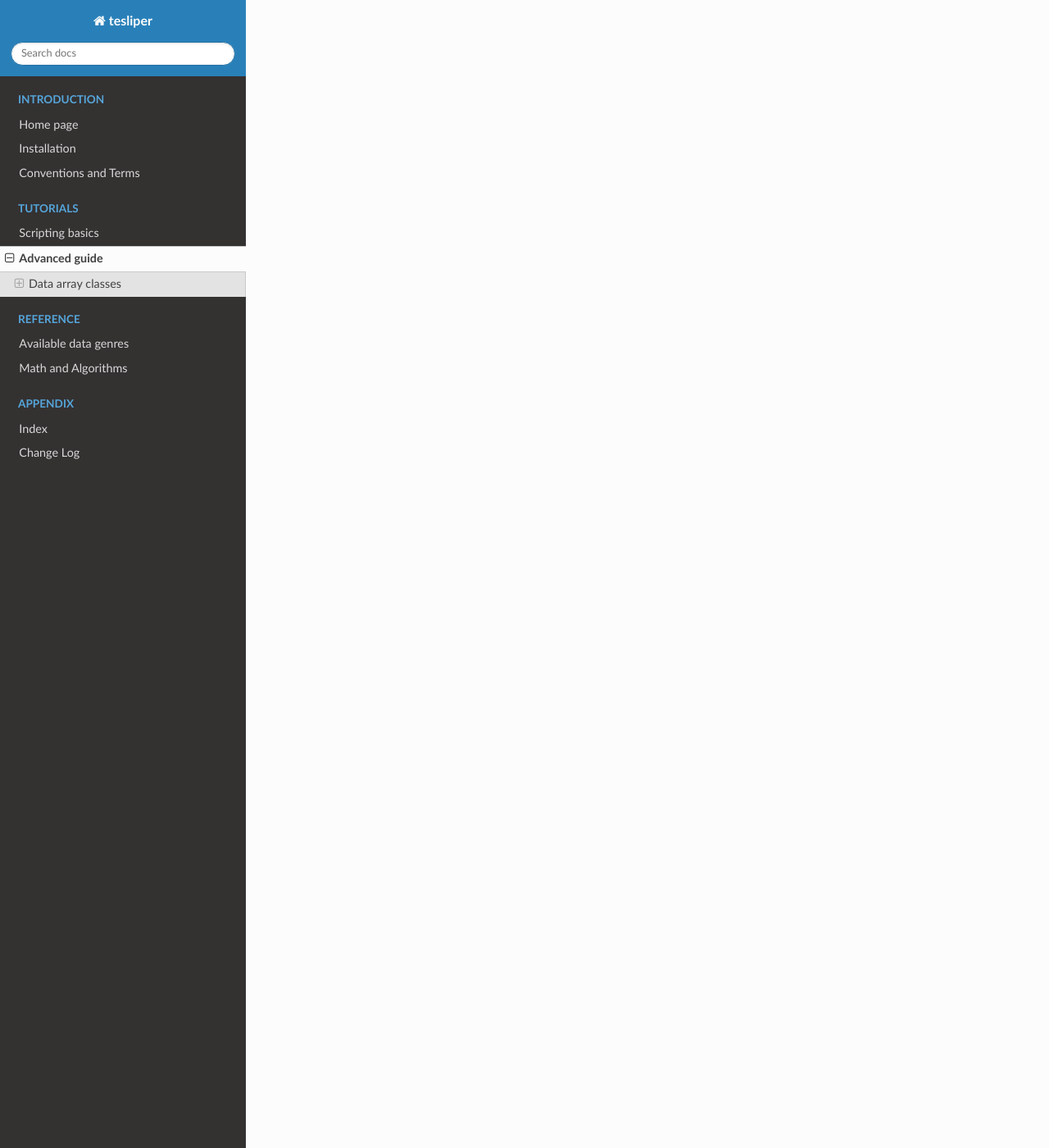
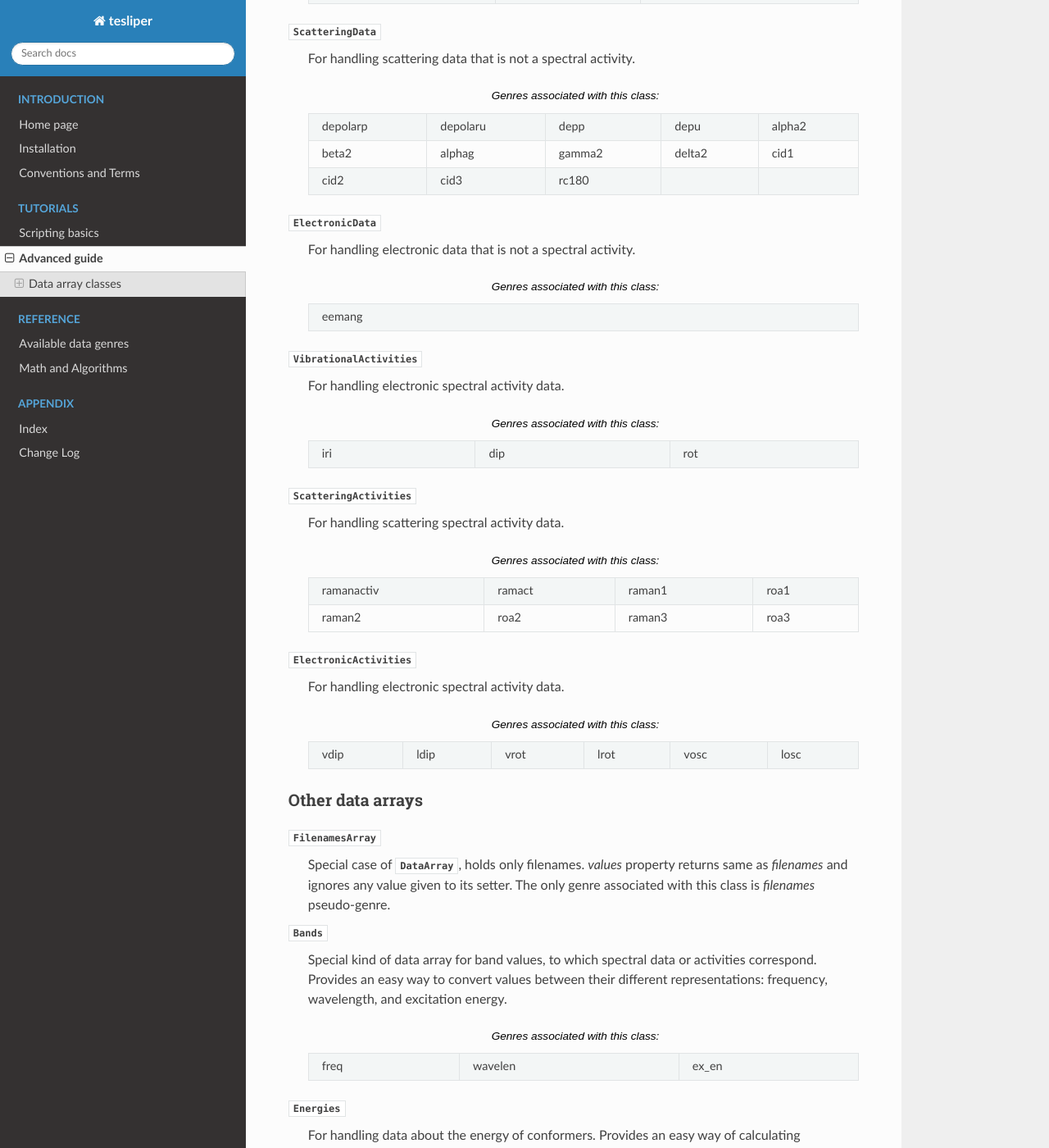
Before and after one commit to mishioo/tesliper, a Sphinx documentation site: the page built from docs/source/advanced.rst, in a window 1280 px wide and 1400 px high, scrolled down 2434 px. Shown: the whole window at 82% size. Built offline with Sphinx 7.4.7 and the Read the Docs theme 2.0.0, drawn with Linux system fonts in a browser that asks for light colours; pages that are not in the unit, such as notebooks, are missing from menus; some of the changed text lies outside the part shown.

Commit message:
Described data arrays in advanced tutorial.

```diff
--- a/docs/source/advanced.rst
+++ b/docs/source/advanced.rst
@@ -45,18 +45,201 @@
     Attributes that hold a band information are actually *freq* and *wavelen*
     respectively, *frequencies* and *wavelengths* are convenience aliases.
 
+Data arrays provided by ``tesliper`` are listed below in categories, along with a short
+description and with a list of data genres that are associated with a particular data
+array class. More information about a ``DataArray``-like class of interest may be learn
+in the :mod:`API reference <tesliper.glassware.arrays>`
+
 
 Generic types
 '''''''''''''
 
-.. autoclass:: tesliper.glassware.arrays.IntegerArray
-    :class-doc-from: class
+Simple data arrays, that hold an information of particular data type. They do not
+provide any functionality beside initial data validation.
 
-.. autoclass:: tesliper.glassware.arrays.FloatArray
-    :class-doc-from: class
+:class:`.IntegerArray`
+    For handling data of ``int`` type.
 
-.. autoclass:: tesliper.glassware.arrays.BooleanArray
-    :class-doc-from: class
+    .. list-table:: Genres associated with this class:
+        :width: 100%
 
-.. autoclass:: tesliper.glassware.arrays.InfoArray
-    :class-doc-from: class
+        * - charge
+          - multiplicity
+
+:class:`.FloatArray`
+    For handling data of ``float`` type.
+
+    .. list-table:: Genres associated with this class:
+        :width: 100%
+
+        * - zpecorr
+          - tencorr
+          - entcorr
+          - gibcorr
+
+:class:`.BooleanArray`
+    For handling data of ``bool`` type.
+
+    .. list-table:: Genres associated with this class:
+        :width: 100%
+
+        * - normal_termination
+          - optimization_completed
+
+:class:`.InfoArray`
+    For handling data of ``str`` type.
+
+    .. list-table:: Genres associated with this class:
+        :width: 100%
+
+        * - command
+          - stoichiometry
+
+Spectral data
+'''''''''''''
+
+Each data array in this category provides a *freq* or *wavelen* attribute, also
+accessible by their convenience aliases *frequencies* and *wavelengths*. These
+attributes store an information about frequency or wavelength that the particular
+spectral value is associated with (x-axis value of the center of the band).
+Activities genres, that are the genres that may be used to simulate the spectrum,
+also provide a *calculate_spectra()* method for this purpose.
+
+:class:`.VibrationalData`
+    For handling vibrational data that is not a spectral activity.
+
+    .. list-table:: Genres associated with this class:
+        :width: 100%
+
+        * - mass
+          - frc
+          - emang
+
+:class:`.ScatteringData`
+    For handling scattering data that is not a spectral activity.
+
+    .. list-table:: Genres associated with this class:
+        :width: 100%
+
+        * - depolarp
+          - depolaru
+          - depp
+          - depu
+          - alpha2
+        * - beta2
+          - alphag
+          - gamma2
+          - delta2
+          - cid1
+        * - cid2
+          - cid3
+          - rc180
+          -
+          -
+
+:class:`.ElectronicData`
+    For handling electronic data that is not a spectral activity.
+
+    .. list-table:: Genres associated with this class:
+        :width: 100%
+
+        * - eemang
+
+:class:`.VibrationalActivities`
+    For handling electronic spectral activity data.
+
+    .. list-table:: Genres associated with this class:
+        :width: 100%
+
+        * - iri
+          - dip
+          - rot
+
+:class:`.ScatteringActivities`
+    For handling scattering spectral activity data.
+
+    .. list-table:: Genres associated with this class:
+        :width: 100%
+
+        * - ramanactiv
+          - ramact
+          - raman1
+          - roa1
+        * - raman2
+          - roa2
+          - raman3
+          - roa3
+
+:class:`.ElectronicActivities`
+    For handling electronic spectral activity data.
+
+    .. list-table:: Genres associated with this class:
+        :width: 100%
+
+        * - vdip
+          - ldip
+          - vrot
+          - lrot
+          - vosc
+          - losc
+
+Other data arrays
+'''''''''''''''''
+
+:class:`.FilenamesArray`
+    Special case of :class:`.DataArray`, holds only filenames. *values* property
+    returns same as *filenames* and ignores any value given to its setter.
+    The only genre associated with this class is *filenames* pseudo-genre.
+
+:class:`.Bands`
+    Special kind of data array for band values, to which spectral data or activities
+    correspond. Provides an easy way to convert values between their different
+    representations: frequency, wavelength, and excitation energy.
+
+    .. list-table:: Genres associated with this class:
+        :width: 100%
+
+        * - freq
+          - wavelen
+          - ex_en
+
+:class:`.Energies`
+    For handling data about the energy of conformers. Provides an easy way of
+    calculating Boltzmann distribution-based population of conformers *via* a
+    :attr:`~.Energies.populations` property.
+
+    .. list-table:: Genres associated with this class:
+        :width: 100%
+
+        * - scf
+          - zpe
+          - ten
+          - ent
+          - gib
+
+:class:`.Transitions`
+    For handling information about electronic transitions from ground
+    to excited state contributing to each band.
+
+    Data is stored in three attributes: :attr:`~.Transitions.ground`,
+    :attr:`~.Transitions.excited`, and :attr:`~.Transitions.values`, which are
+    respectively: list of ground state electronic subshells, list of excited state
+    electronic subshells, and list of coefficients of transitions from corresponding
+    ground to excited subshell. Each of these arrays is of shape (conformers, bands,
+    max_transitions), where 'max_transitions' is a highest number of transitions
+    contributing to single band across all bands of all conformers.
+
+    .. list-table:: Genres associated with this class:
+        :width: 100%
+
+        * - transitions
+
+:class:`.Geometry`
+    For handling information about geometry of conformers.
+
+    .. list-table:: Genres associated with this class:
+        :width: 100%
+
+        * - last_read_geom
+          - input_geom
+          - optimized_geom
```
